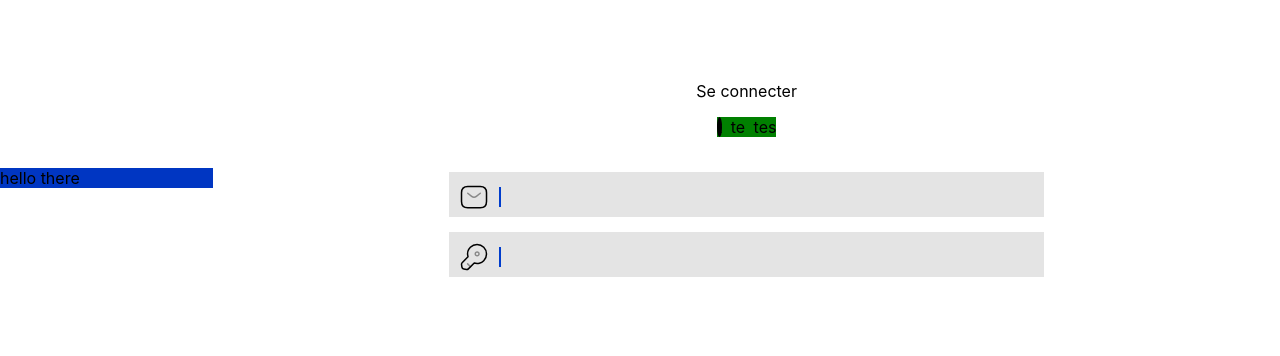
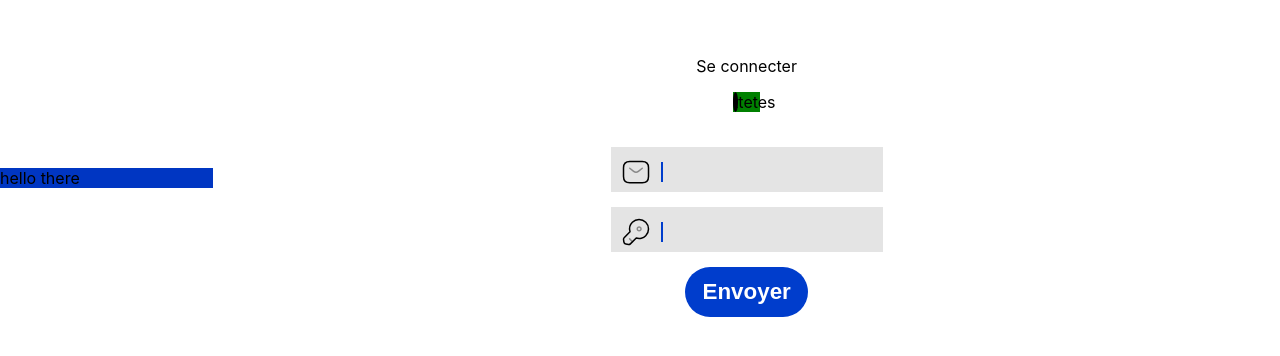
Before and after one commit to AntoineMra/poc-naap-login, a React (Create React App) app: page / in a window 1280 px wide. Shown: the part 222-578 px from the top of the page. Built offline with nearby package versions, Linux system fonts and the light colour scheme.

Commit message:
styling btn & comments futur functions

```diff
--- a/src/assets/style/Forms.css
+++ b/src/assets/style/Forms.css
@@ -30,6 +30,7 @@
     flex-direction: column;
     align-items: center;
     justify-content: center;
+    width: 60%;
     margin-top: 35px;
 }
 
@@ -38,7 +39,6 @@
 }
 
 .login-input{
-    width: 500px;
     padding: 15px 25px;
     background-color: #E4E4E4;
     border: none;
@@ -61,3 +61,21 @@
     height: 20px;
     background-color: rgb(0, 61, 204);
 }
+
+.login-form-submit{
+    padding: 10px 15px;
+    background-color: rgb(0, 61, 204);
+    border-radius: 25px;
+    border: solid 2px transparent;
+    color: #FFF;
+    font-size: 1.4rem;
+    font-weight: 600;
+    cursor: pointer;
+}
+
+.login-form-submit:hover{
+    background-color: #fff;
+    border: solid 2px rgb(0, 61, 204);
+    color: rgb(0, 61, 204);
+    transition: all 0.12s ease-in;
+}
--- a/src/assets/style/SideBar.css
+++ b/src/assets/style/SideBar.css
@@ -2,4 +2,5 @@
     background-color : #0036C2;
     height: 100%;
     width: 20vw;
+    max-width: 400px;
 }
--- a/src/components/Forms.jsx
+++ b/src/components/Forms.jsx
@@ -4,7 +4,9 @@ import key from '../assets/icons/key.svg'
 
 import React from 'react'
 
-export const Forms = () => {
+export const Forms = (props) => {
+    // TODO: Create a var with useState foreach input (Email & Pwd)
+
     return (
         <div className="forms-page-container">
             <div className='forms-container'>
@@ -24,6 +26,8 @@ export const Forms = () => {
                         <img src={key} alt="Key Icon" className='login-input-icons' />
                         <input type="password" className='login-input  login-input-password' />
                     </div>
+
+                    <button className='login-form-submit' type="submit" onClick={props.handleSubmit}>Envoyer</button>
                 </form>
             </div>
         </div>
--- a/src/views/Login.jsx
+++ b/src/views/Login.jsx
@@ -4,10 +4,19 @@ import { Forms } from '../components/Forms';
 import { SideBar } from '../components/layout/SideBar';
 
 export const Login = () => {
+    const handleSubmit = (e) => {
+        console.log(e);
+        // Here check if the given email & password match any data in our api
+    }
+
+    const onAuthenticationSucces = () => {
+        // Must redirect to the '/redirected url once user is loged
+    }
+
     return (
         <div className='login-form'>
             <SideBar />
-            <Forms />
+            <Forms handleSubmit={handleSubmit} />
         </div>
     )
 }
```
